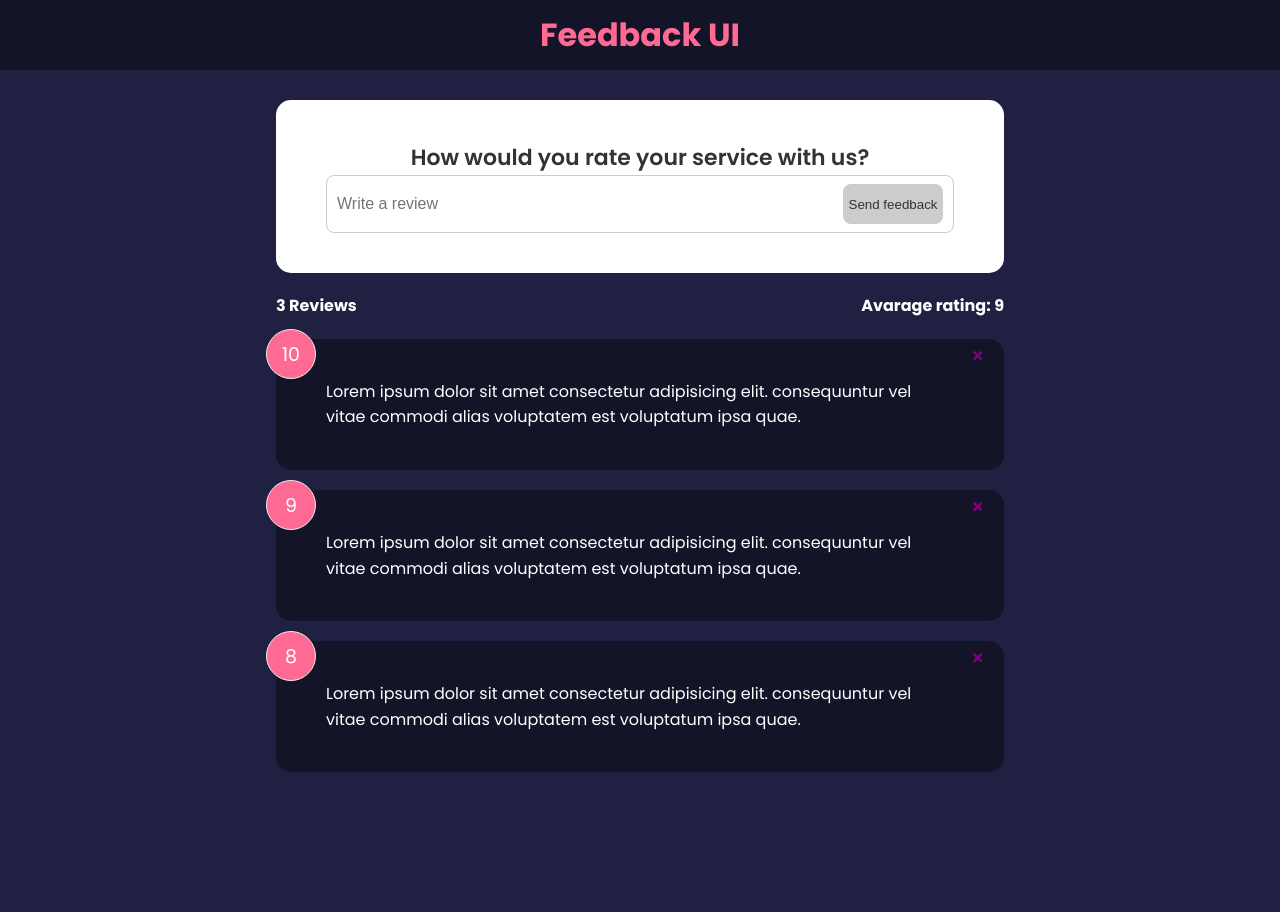
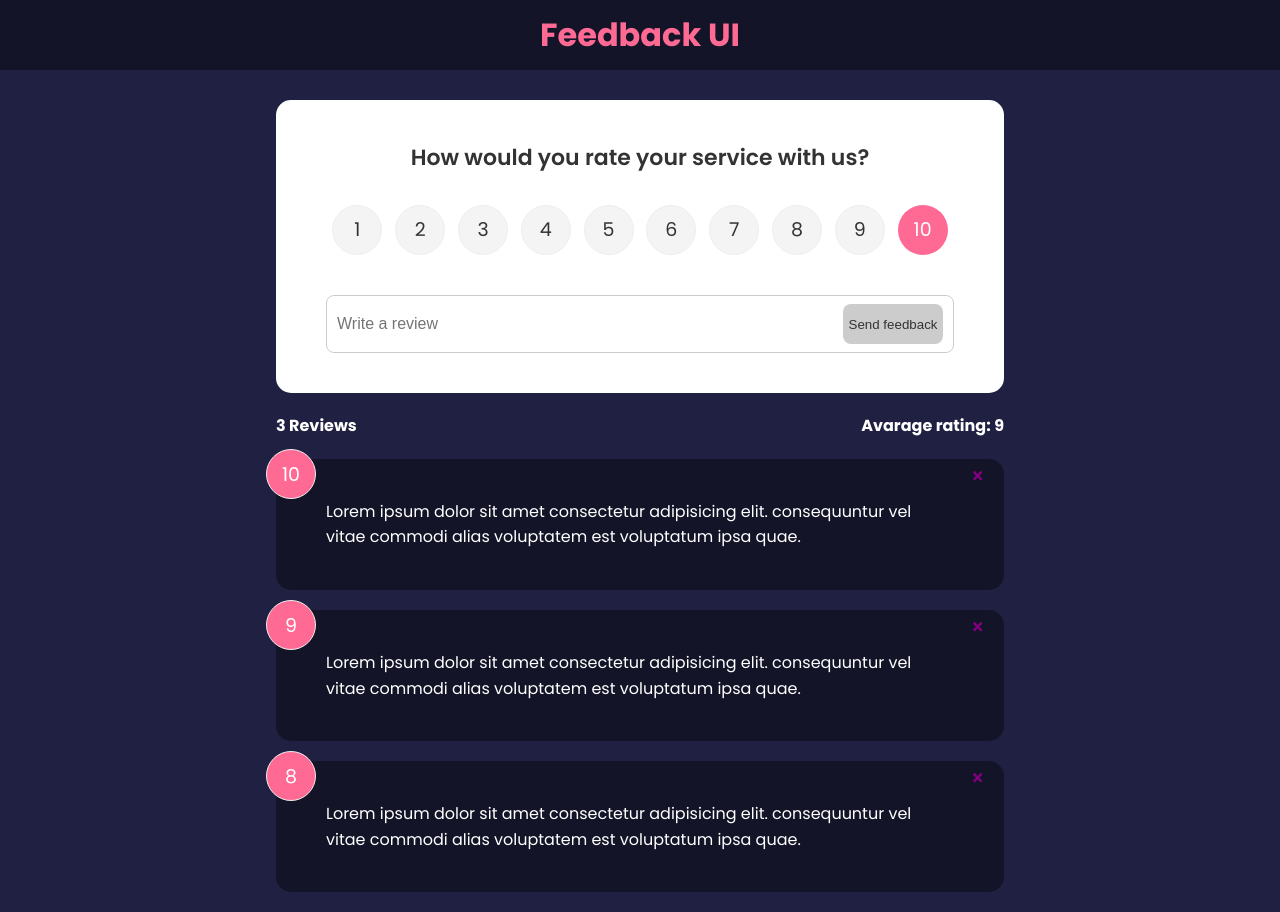
Before and after one commit to ivanaogrizovic/feedback-app, a React (Create React App) app: page / in a window 1280 px wide. Before the commit the page ends 800 px from the top, so only its background shows below. Built offline with nearby package versions, Linux system fonts and the light colour scheme.

Commit message:
feat: add rating selection component

```diff
--- a/src/components/feedback-form/feedback-form.jsx
+++ b/src/components/feedback-form/feedback-form.jsx
@@ -1,9 +1,11 @@
 import { useState } from "react";
 import Card from "../card/card";
 import Button from "../button/button";
+import RatingSelect from "../rating-select/rating-select";
 
 export default function FeedbackForm() {
   const [text, setText] = useState("");
+  const [rating, setRating] = useState(10);
   const [buttonDisabled, setButtonDisabled] = useState(true);
   const [message, setMessage] = useState("");
 
@@ -24,7 +26,7 @@
     <Card>
       <form>
         <h2>How would you rate your service with us?</h2>
-        {/* Todo: rating select component */}
+        <RatingSelect setRating={(rating) => setRating(rating)} />
         <div className="input-group">
           <input
             type="text"
--- /dev/null
+++ b/src/components/rating-select/rating-select.jsx
@@ -0,0 +1,28 @@
+import { useState } from "react";
+
+export default function RatingSelect({ setRating }) {
+  const [selected, setSelected] = useState(10);
+
+  const handleChange = (e) => {
+    setSelected(+e.currentTarget.value);
+    setRating(+e.currentTarget.value);
+  };
+
+  return (
+    <ul className="rating">
+      {Array.from({ length: 10 }, (_, i) => (
+        <li key={`rating-${i + 1}`}>
+          <input
+            type="radio"
+            id={`num${i + 1}`}
+            name="rating"
+            value={i + 1}
+            onChange={handleChange}
+            checked={selected === i + 1}
+          />
+          <label htmlFor={`num${i + 1}`}>{i + 1}</label>
+        </li>
+      ))}
+    </ul>
+  );
+}
```
